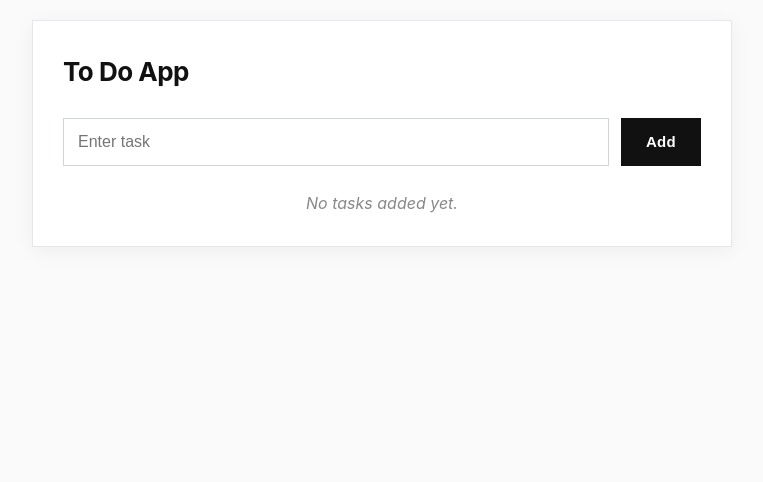
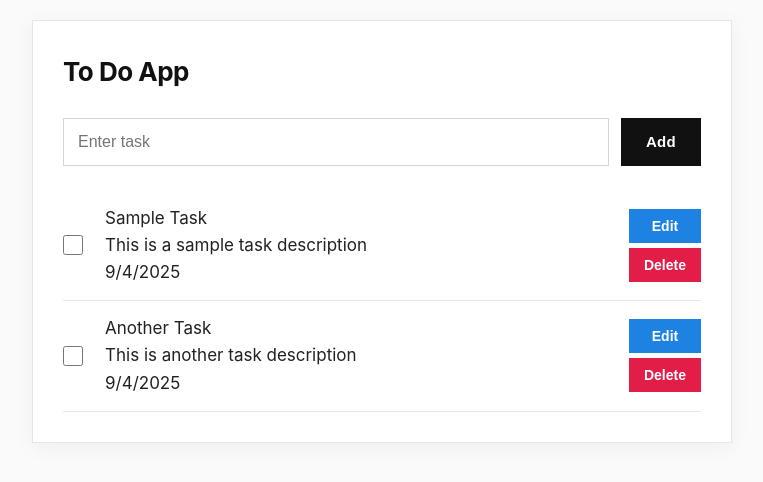
Before and after one commit to akaazazel/todo-app, a React (Vite) app: page / in a window 1280 px wide. Shown: the top 482 px of the page, without its empty margins (258-1021 px from the left). Built offline with nearby package versions, Linux system fonts and the light colour scheme.

Commit message:
Display of tasks are made compatible to seperated functions

```diff
--- a/src/App.jsx
+++ b/src/App.jsx
@@ -2,9 +2,27 @@ import React, { useEffect } from "react";
 import { useState } from "react";
 import TaskInput from "./components/TaskInput";
 import TaskList from "./components/TaskList";
+import {
+    addTodo,
+    removeTodo,
+    doneToggle,
+    editTodo,
+    Todo,
+} from "./todo_function";
 
 function App() {
-    const [tasksList, setTasksList] = useState([]);
+    const [tasksList, setTasksList] = useState([
+        new Todo(
+            "Sample Task",
+            "This is a sample task description",
+            new Date().toLocaleDateString()
+        ),
+        new Todo(
+            "Another Task",
+            "This is another task description",
+            new Date().toLocaleDateString()
+        ),
+    ]);
 
     return (
         <div className="wrapper">
--- a/src/components/SingleTask.jsx
+++ b/src/components/SingleTask.jsx
@@ -1,32 +1,43 @@
 import React from "react";
-import TaskList from "./TaskList";
+import { doneToggle, removeTodo } from "../todo_function";
 
 const SingleTask = ({ task, tasksList, setTasksList }) => {
-    const handleDelete = (task_id) => {
-        const updatedTasksList = tasksList.filter((t) => t.id !== task_id);
-        setTasksList(updatedTasksList);
+    const manageToggle = () => {
+        setTasksList(doneToggle(tasksList, task.todo_id));
     };
 
-    const handleTaskCompletion = (task_id) => {
-        const updatedTasksList = tasksList.map((t) =>
-            t.id === task_id ? { ...t, is_completed: !t.is_completed } : t
-        );
-        setTasksList(updatedTasksList);
+    const manageDelete = () => {
+        setTasksList(removeTodo(tasksList, task.todo_id));
     };
 
     return (
-        <div className="single-task">
-            <input
-                type="checkbox"
-                onChange={() => handleTaskCompletion(task.id)}
-                checked={task.is_completed}
-            />
-            {task.is_completed ? (
-                <p className="striked-text">{task.task}</p>
-            ) : (
-                <p>{task.task}</p>
-            )}
-            <button onClick={() => handleDelete(task.id)}>delete</button>
+        <div className="single-task ">
+            <div className="task-info">
+                <input
+                    type="checkbox"
+                    checked={task.is_done}
+                    onChange={() => manageToggle()}
+                />
+                <div
+                    className={task.is_done ? "task-text checked" : "task-text"}
+                >
+                    <p>{task.title}</p>
+                    <p>{task.description}</p>
+                    <p>{task.date_created}</p>
+                </div>
+            </div>
+            <div className="buttons">
+                {
+                    //todo Implement edit task function
+                }
+                <button className="edit-button">Edit</button>
+                <button
+                    className="delete-button"
+                    onClick={() => manageDelete()}
+                >
+                    Delete
+                </button>
+            </div>
         </div>
     );
 };
--- a/src/components/TaskList.jsx
+++ b/src/components/TaskList.jsx
@@ -8,8 +8,8 @@ const TaskList = ({ tasksList, setTasksList }) => {
                 tasksList.map((task, index) => {
                     return (
                         <SingleTask
+                            key={index}
                             task={task}
-                            key={index}
                             tasksList={tasksList}
                             setTasksList={setTasksList}
                         />
--- a/src/index.css
+++ b/src/index.css
@@ -105,6 +105,12 @@ body {
     background: #f9f9f9;
 }
 
+.task-info {
+    display: flex;
+    align-items: center;
+    gap: 10px;
+}
+
 .single-task input[type="checkbox"] {
     width: 20px;
     height: 20px;
@@ -126,10 +132,14 @@ body {
     transition: color 0.25s ease;
 }
 
-.single-task button {
+.buttons {
+    display: flex;
+    flex-direction: column;
+    gap: 5px;
+}
+
+.buttons button {
     padding: 8px 14px;
-    border: 1px solid #e11d48;
-    background: #e11d48;
     color: #fff;
     border-radius: 0;
     cursor: pointer;
@@ -138,12 +148,24 @@ body {
     transition: background 0.25s ease, color 0.25s ease;
 }
 
-.single-task button:hover {
-    background: #fff;
-    color: #e11d48;
+.buttons .delete-button {
+    border: 1px solid #e11d48;
+    background: #e11d48;
+    &:hover {
+        background: #fff;
+        color: #e11d48;
+    }
+}
+.buttons .edit-button {
+    border: 1px solid #1d82e1;
+    background: #1d82e1;
+    &:hover {
+        background: #fff;
+        color: #1d82e1;
+    }
 }
 
-.striked-text {
+.checked p {
     text-decoration: line-through;
     color: #888;
 }
--- a/src/todo_function.js
+++ b/src/todo_function.js
@@ -1,4 +1,4 @@
-class Todo {
+export class Todo {
     constructor(title, description, date_created, is_done = false) {
         this.todo_id = this.randomId()
         this.title = title
@@ -13,44 +13,51 @@ class Todo {
 
 }
 
-class TodoList {
-    constructor() {
-        this.todos = []
+export function addTodo(todoList, todo) {
+    return [...todoList, todo]
 }
 
-    addTodo(todo) {
-        this.todos.push(todo)
+export function removeTodo(todoList, todo_id) {
+    const newTodoList = todoList.filter(todo => todo.todo_id !== todo_id)
+    return newTodoList
 }
 
-    displayTodos() {
-        return this.todos
+export function doneToggle(todoList, todo_id) {
+    return (todoList.map((todo) => (
+        todo.todo_id === todo_id ? {
+            ...todo,
+            is_done: !todo.is_done
+        } : todo
+    )))
 }
 
-    removeTodo(todo_id) {
-        this.todos = this.todos.filter(todo => todo.todo_id !== todo_id)
+export function editTodo(todoList, todo_id, newTitle, newDescription) {
+    return (
+        todoList.map((todo) => (
+            todo.todo_id === todo_id ? {
+                ...todo,
+                title: newTitle,
+                description: newDescription
+            } : todo
+        ))
+    )
 }
 
-    doneToggle(todo_id) {
-        const todo = this.todos.find(todo => todo.todo_id === todo_id)
-        if (todo) {
-            todo.is_done = !todo.is_done
-        }
-    }
 
-    editTodo(todo_id, newTitle, newDescription) {
-        const todo = this.todos.find(todo => todo.todo_id === todo_id)
-        if (todo) {
-            todo.title = newTitle
-            todo.description = newDescription
-        }
-    }
-}
-
-export default { Todo, TodoList }
-
-// const todoList = new TodoList()
-// todoList.addTodo(new Todo("Sample Todo", "This is a sample todo item", new Date().toLocaleDateString()))
-// todoList.addTodo(new Todo("Another Todo", "This is another sample todo item", new Date().toLocaleDateString()))
-// console.log(todoList.displayTodos())
-// todoList.doneToggle(todoList.todos[0].todo_id)
-// console.log(todoList.displayTodos())
+/**======================
+ **      Testing
+ *========================**/
+// const todoList = []
+// const todo1 = new Todo("Title 1", "Description 1", new Date().toLocaleDateString())
+// const todo2 = new Todo("Title 2", "Description 2", new Date().toLocaleDateString())
+// const todo3 = new Todo("Title 3", "Description 3", new Date().toLocaleDateString())
+// let updatedList = addTodo(todoList, todo1)
+// updatedList = addTodo(updatedList, todo2)
+// updatedList = addTodo(updatedList, todo3)
+// console.log("After adding todos:", updatedList)
+// updatedList = removeTodo(updatedList, todo2.todo_id)
+// console.log("After removing todo 2:", updatedList)
+// updatedList = doneToggle(updatedList, todo1.todo_id)
+// console.log("After toggling done for todo 1:", updatedList)
+// updatedList = editTodo(updatedList, todo3.todo_id, "Updated Title 3", "Updated Description 3")
+// console.log("After editing todo 3:", updatedList)
```
Lines whose indentation alone changed are shown as unchanged.
